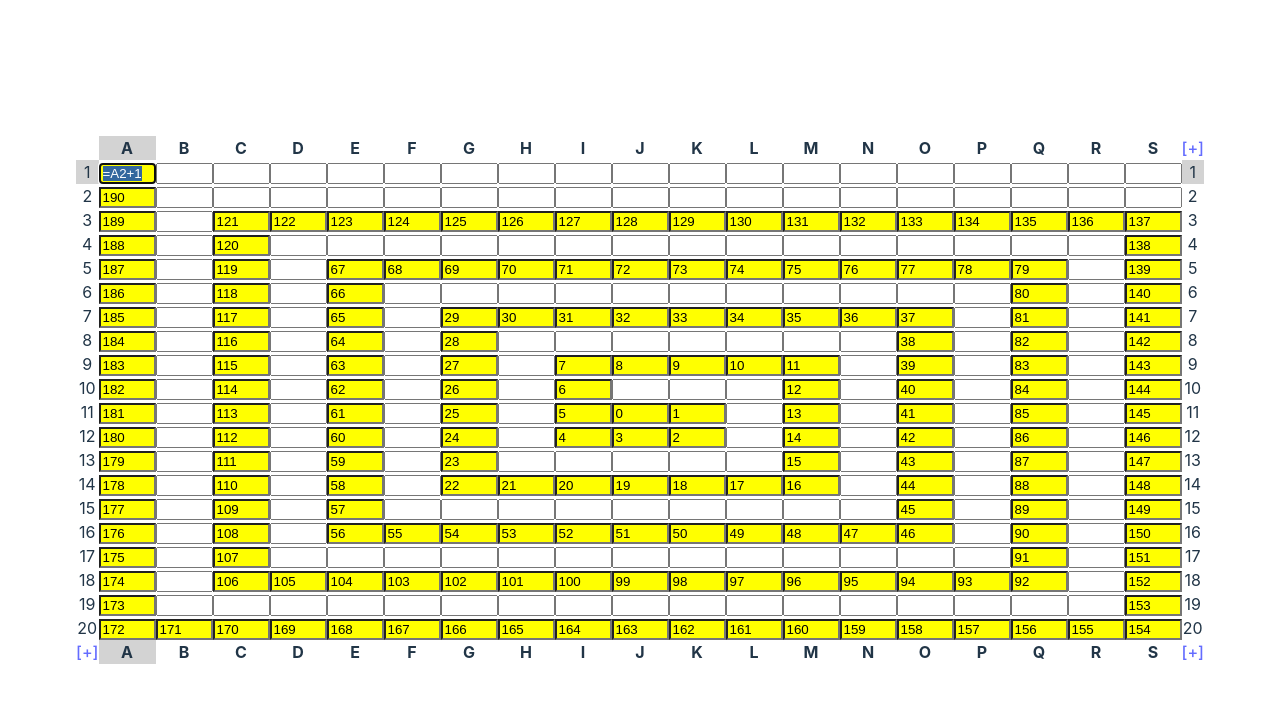
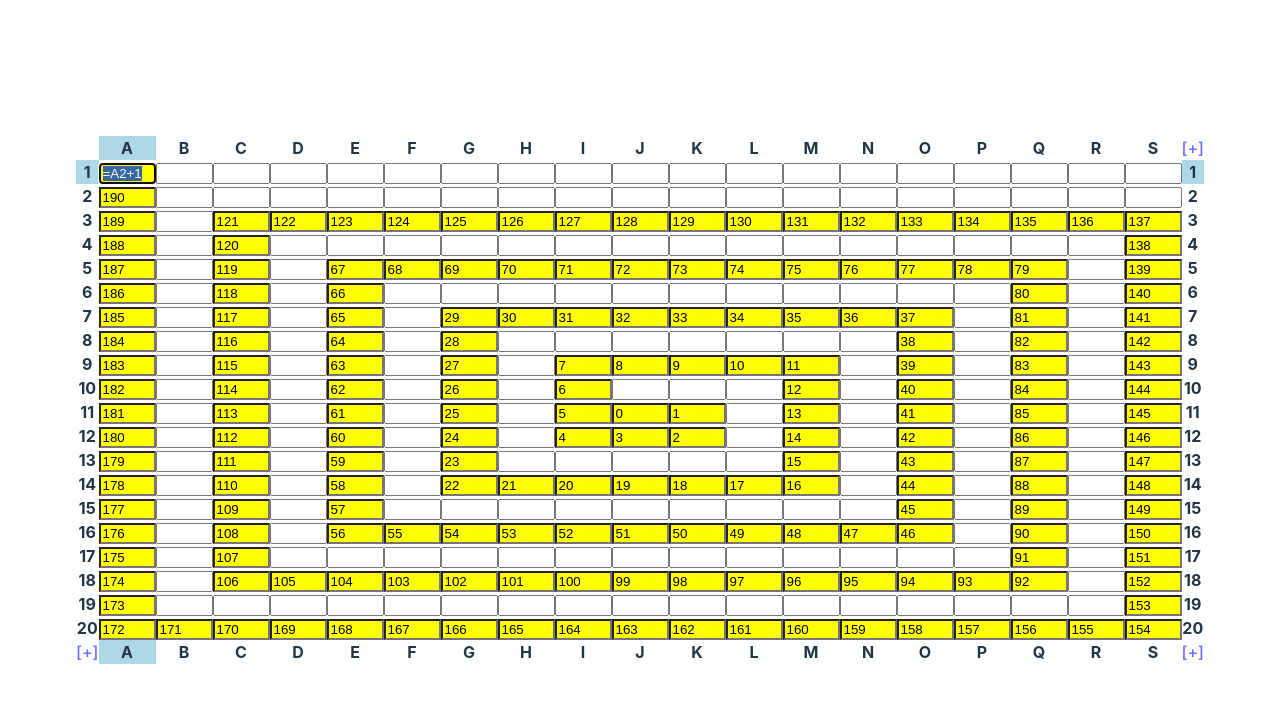
Before and after one commit to cassiano/reactive-spreadsheet, a website built with Vite: page index.html in a window 1280 px wide. Built offline with nearby package versions, Linux system fonts and the light colour scheme.

Commit message:
Refatorações

```diff
--- a/src/make_cell_reactive.ts
+++ b/src/make_cell_reactive.ts
@@ -13,15 +13,15 @@ import {
 
 let shiftPressed: boolean = false
 
-const setHeaderRowColor = (row: number, color: string) => {
-  document.querySelectorAll<HTMLTableColElement>(`.header-row-${row}`).forEach(td => {
-    td.style.backgroundColor = color
+const highlightHeaderRow = (row: number, highlight: boolean) => {
+  document.querySelectorAll<HTMLTableColElement>(`.header-row-${row}`).forEach(th => {
+    th.classList[highlight ? 'add' : 'remove']('highlighted')
   })
 }
 
-const setHeaderColColor = (col: number, color: string) => {
-  document.querySelectorAll<HTMLTableColElement>(`.header-col-${col}`).forEach(td => {
-    td.style.backgroundColor = color
+const highlightHeaderCol = (col: number, highlight: boolean) => {
+  document.querySelectorAll<HTMLTableColElement>(`.header-col-${col}`).forEach(th => {
+    th.classList[highlight ? 'add' : 'remove']('highlighted')
   })
 }
 
@@ -90,13 +90,13 @@ export const makeCellNavigable = (ref: RefType, el: HTMLInputElement, sheet: She
   el.addEventListener('focus', () => {
     saveFocusedRef(ref)
 
-    setHeaderRowColor(row, 'lightGray')
-    setHeaderColColor(col, 'lightGray')
+    highlightHeaderRow(row, true)
+    highlightHeaderCol(col, true)
   })
 
   el.addEventListener('blur', () => {
-    setHeaderRowColor(row, 'white')
-    setHeaderColColor(col, 'white')
+    highlightHeaderRow(row, false)
+    highlightHeaderCol(col, false)
   })
 }
 
--- a/src/spreadsheet.ts
+++ b/src/spreadsheet.ts
@@ -88,7 +88,7 @@ const SpreadSheet: FC<SpreadSheetProps> = ({ sheet: { rows, cols } }) => {
         rows,
         row => `
         <tr>
-          <td class="header-row-${row + 1}"><bold>${row + 1}</bold></td>
+          <th class="header-row-${row + 1}">${row + 1}</th>
           ${repeat(
             cols,
             col => `
@@ -97,7 +97,7 @@ const SpreadSheet: FC<SpreadSheetProps> = ({ sheet: { rows, cols } }) => {
               </td>
             `
           )}
-          <td class="header-row-${row + 1}"><bold>${row + 1}</bold></td>
+          <th class="header-row-${row + 1}">${row + 1}</th>
         </tr>
       `
       )}
--- a/src/style.css
+++ b/src/style.css
@@ -95,3 +95,7 @@ button:focus-visible {
     background-color: #f9f9f9;
   }
 }
+
+th.highlighted {
+  background-color: lightBlue;
+}
```
